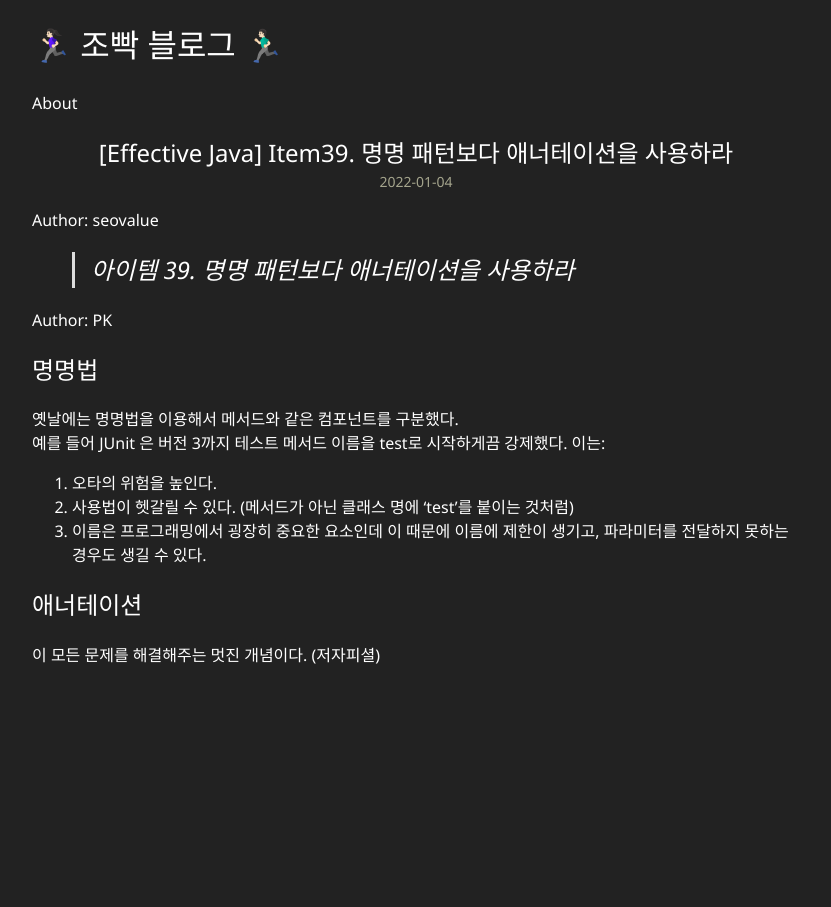
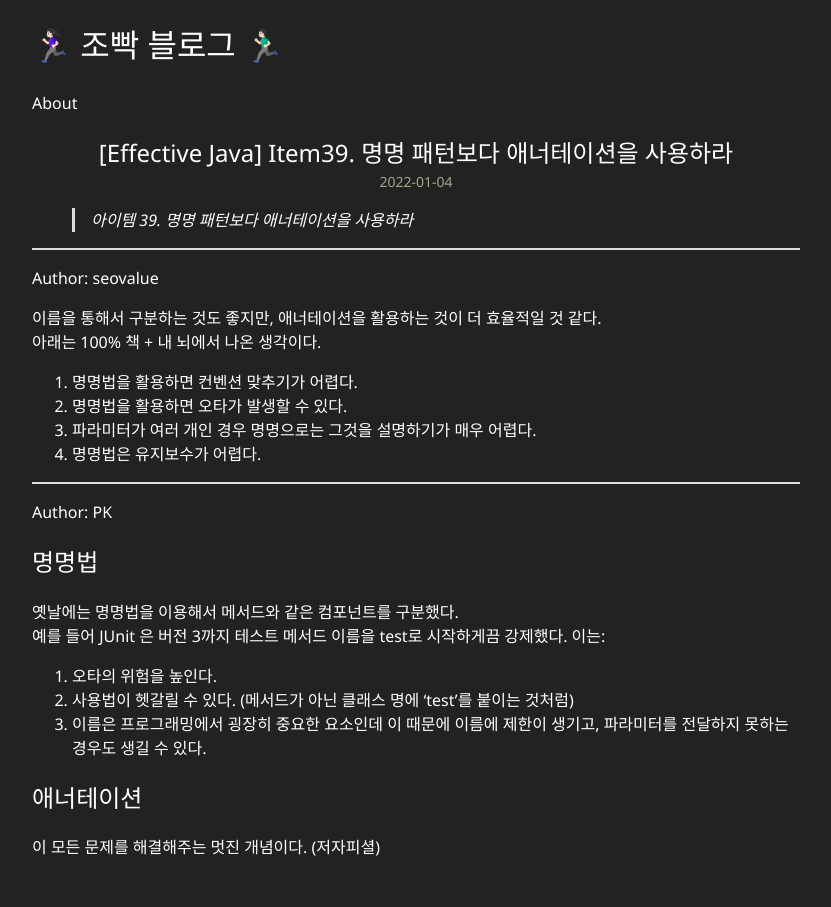
Before and after one commit to jo-pk/jo-pk.github.io, a Jekyll site: the page built from _posts/2022-01-04-[Effective-Java]-Item39.md, in a window 1280 px wide. Shown: the whole page, without its empty margins (224-1055 px from the left). Built offline with Jekyll 4.4.1, drawn with Linux system fonts in a browser that asks for light colours.

Commit message:
docs: item39 작성

```diff
--- a/_posts/2022-01-04-[Effective-Java]-Item39.md
+++ b/_posts/2022-01-04-[Effective-Java]-Item39.md
@@ -5,9 +5,20 @@ description: 명명 패턴은 구시대 유물...?
 categories: self
 ---
 
+> 아이템 39. 명명 패턴보다 애너테이션을 사용하라
+
+-----
+
 Author: seovalue
 
-> 아이템 39. 명명 패턴보다 애너테이션을 사용하라
+이름을 통해서 구분하는 것도 좋지만, 애너테이션을 활용하는 것이 더 효율적일 것 같다.<br>
+아래는 100% 책 + 내 뇌에서 나온 생각이다.<br>
+
+1. 명명법을 활용하면 컨벤션 맞추기가 어렵다.
+2. 명명법을 활용하면 오타가 발생할 수 있다.
+3. 파라미터가 여러 개인 경우 명명으로는 그것을 설명하기가 매우 어렵다.
+4. 명명법은 유지보수가 어렵다.
+
 -----
 
 Author: PK
```
